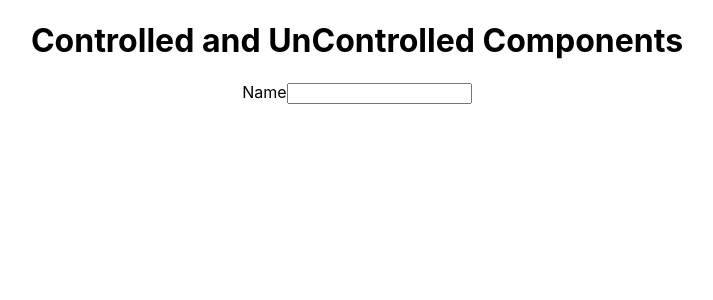
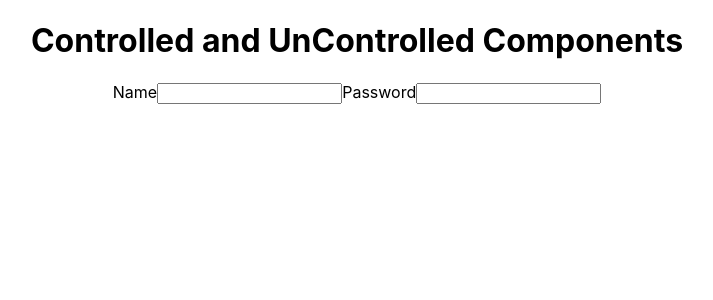
Before and after one commit to swapnilranmale2003/react-practicals, a React (Create React App) app in the folder practiseset3/: page / in a window 1280 px wide. Shown: the top 300 px of the page, without its empty margins (283-996 px from the left). Built offline with nearby package versions, Linux system fonts and the light colour scheme.

Commit message:
Controlled component with diffrent event handler

```diff
--- a/practiseset3/src/App.js
+++ b/practiseset3/src/App.js
@@ -9,9 +9,15 @@ import { useState } from 'react';
 
 function App() {
   const [name, setName] = useState("")
+  const[pswd, setPswd]= useState("");
   const handleChnage = (e) => {
     console.log(e.target.value)
-    setName(e.target.value)
+    const capsName= (e.target.value).toUpperCase()
+    setName(capsName)
+  }
+  const handlePswd = (e) => {
+    console.log(e.target.value)
+    setPswd(e.target.value)
   }
 
   return (
@@ -20,6 +26,8 @@ function App() {
       <form>
         <label>Name</label>
         <input type="text" value={name} onChange={handleChnage} />
+        <label>Password</label>
+        <input type="text" value={pswd} onChange={handlePswd} />
       </form>
     </div>
   );
```
